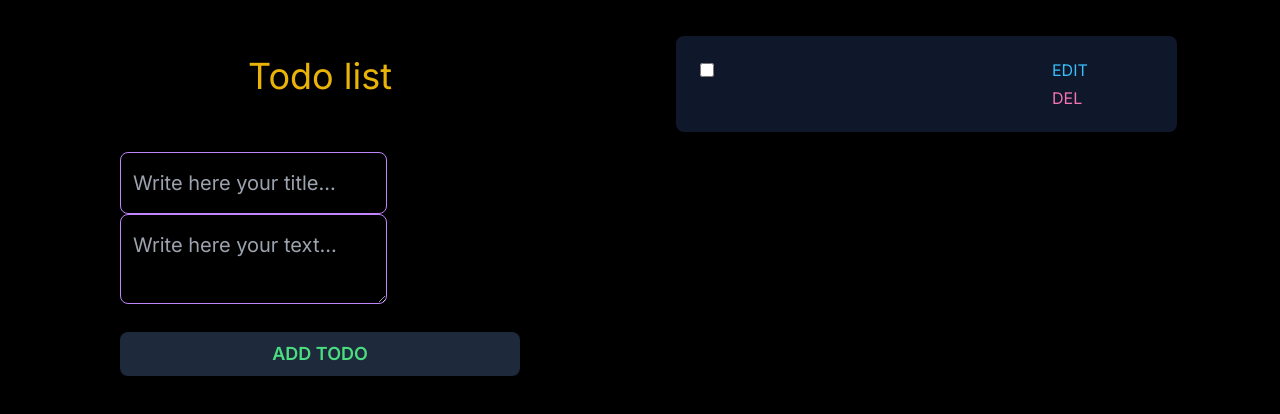
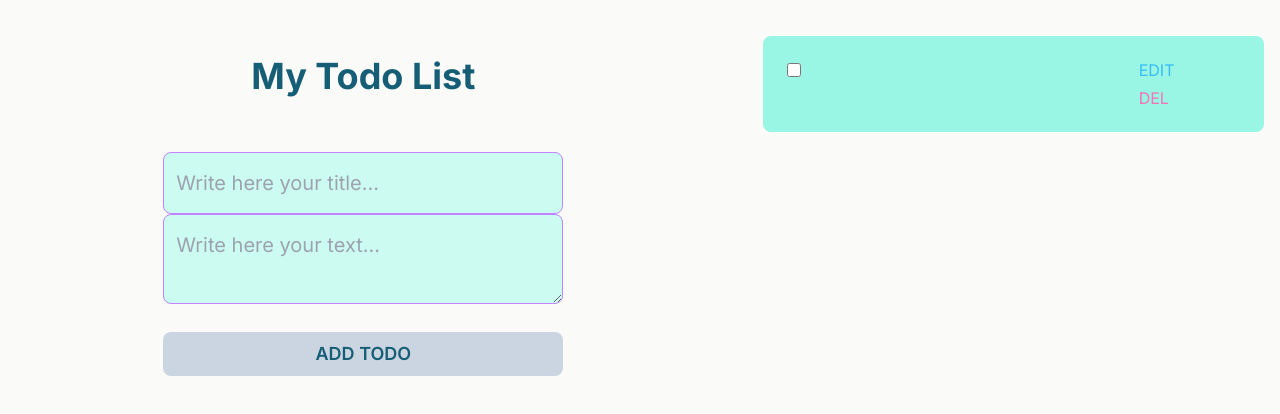
Before and after one commit to Lakatosska/next-mongodb-project, a Next.js app: page / in a window 1280 px wide. Both pictures are taken after typing "Sample", "Sample" into the empty fields and a click on the button "ADD TODO". Shown: the top 414 px of the page. Built offline with nearby package versions, Linux system fonts and the light colour scheme; no server answers; the database is empty.

Commit message:
fix layout

```diff
--- a/src/app/page.tsx
+++ b/src/app/page.tsx
@@ -1,8 +1,6 @@
 "use client"
 
-import Image from 'next/image'
-import styles from './page.module.css'
-import { useState, useEffect, SetStateAction } from "react"
+import { useState, useEffect } from "react"
 
 type Todo = {
   _id: string
@@ -14,13 +12,10 @@ type Todo = {
 export default function Home() {
   const [isLoading, setLoading] = useState(true)
   const [todos, setTodos] = useState<Todo[]>([])
-  const [newTodoText, setNewTodoText] = useState<string>("")
-  const [editTodo, setEditTodo] = useState<Todo | null>(null)
   const [title, setTitle] = useState<string>("")
   const [text, setText] = useState<string>("")
+  const [editTodo, setEditTodo] = useState<Todo | null>(null)
 
-  const onTitleChanged = (e : any) => setTitle(e.target.value)
-  const onTextChanged = (e : any) => setText(e.target.value)
 
   useEffect(() => {
     fetch("http://localhost:3000/api/todo")
@@ -30,6 +25,9 @@ export default function Home() {
       setLoading(false)
     })
   }, [])
+
+  const onTitleChanged = (e : any) => setTitle(e.target.value)
+  const onTextChanged = (e : any) => setText(e.target.value)
 
   const handleSubmitAddTodo = async(event : any) => {
     event.preventDefault();
@@ -107,24 +105,6 @@ export default function Home() {
     }
   }
 
-  // const toggleTodo = async (id: string, completed: boolean) => {
-  //   const response = await fetch('http://localhost:3000/api/todo', {
-  //     method: 'PUT',
-  //     body: JSON.stringify({ id, completed: !completed }),
-  //     headers: {
-  //       'Content-Type': 'application/json'
-  //     }
-  //   })
-
-  //   if (response.status === 200) {
-  //     setTodos(
-  //       todos.map((todo: Todo) =>
-  //         todo._id === id ? { ...todo, completed: !completed } : todo
-  //       )
-  //     )
-  //   }
-  // }
-
   const toggleTodo = async (id: string, title: string, text: string, completed : boolean) => {
     const response = await fetch('http://localhost:3000/api/todo', {
       method: 'PUT',
@@ -154,31 +134,36 @@ export default function Home() {
 
 
   return (
-    <main className="font-mulish grid lg:place-items-start place-items-center w-full bg-black text-purple-500 min-h-screen">
+    <main className="font-mulish grid lg:place-items-start place-items-center w-full bg-stone-50 text-purple-500 min-h-screen">
       <div className="flex lg:flex-row flex-col gap-5 lg:justify-start justify-center lg:items-start items-center w-full">
-        <div className="sm:w-9/12 lg:w-6/12 w-full px-4 lg:my-10 flex flex-col justify-center items-center">
-          <h1 className="text-4xl py-8 lg:py-0 lg:pt-4 lg:pb-14 text-yellow-500">
-            Todo list
+        <div className="sm:w-12/12 lg:w-12/12 w-full px-4 lg:my-10 flex flex-col justify-center items-center">
+          <h1 className="text-4xl py-8 lg:py-0 lg:pt-4 lg:pb-14 text-cyan-800 font-bold">
+            My Todo List
           </h1>
           {/* edit todo */}
           {editTodo ? (
             <>
-              <form onSubmit = {handleSubmitEditTodo}>
+              <form
+                onSubmit = {handleSubmitEditTodo}
+                className="w-full"
+                style={{ width: "400px", display: "flex", flexDirection: "column" }}
+
+              >
                 <input
-                  className="w-full lg:w-8/12 bg-black border border-yellow-400 py-4 text-xl rounded-lg text-purple-400 outline-none px-3"
+                  className="w-full lg:w-12/12 py-4 text-xl rounded-lg text-purple-400 outline-none px-3"
                   type="text"
                   name="title"
                   value={editTodo.title!}
                   onChange={(e) => setEditTodo({...editTodo, title: e.target.value})}
                 />
                 <textarea
-                  className="w-full lg:w-8/12 bg-black border border-yellow-400 py-4 text-xl rounded-lg text-purple-400 outline-none px-3"
+                  className="w-full bg-black border border-yellow-400 py-4 text-xl rounded-lg text-purple-400 outline-none px-3"
                   name="text"
                   value={editTodo.text!}
                   onChange={(e) => setEditTodo({...editTodo, text: e.target.value})}
                 />
 
-                <button className="bg-slate-800 px-6 py-2 rounded-lg my-7 text-green-400 text-lg uppercase font-semibold">
+                <button className="bg-slate-400 px-6 py-2 rounded-lg my-7 text-green-400 text-lg uppercase font-semibold">
                   Save
                 </button>
               </form>
@@ -188,7 +173,7 @@ export default function Home() {
               <>
                 <form onSubmit={handleSubmitAddTodo} style={{ width: "400px", display: "flex", flexDirection: "column" }}>
                   <input
-                    className="w-full lg:w-8/12 bg-black border border-purple-400 py-4 text-xl rounded-lg text-purple-400 outline-none px-3"
+                    className="w-full lg:w-12/12 bg-teal-100 border border-purple-400 py-4 text-xl rounded-lg text-purple-400 outline-none px-3"
                     type="text"
                     name="title"
                     placeholder="Write here your title..."
@@ -197,7 +182,7 @@ export default function Home() {
                   />
 
                   <textarea
-                    className="w-full lg:w-8/12 bg-black border border-purple-400 py-4 text-xl rounded-lg text-purple-400 outline-none px-3"
+                    className="w-full lg:w-12/12 bg-teal-100 border border-purple-400 py-4 text-xl rounded-lg text-purple-400 outline-none px-3"
                     name="text"
                     placeholder="Write here your text..."
                     value={text!}
@@ -205,7 +190,7 @@ export default function Home() {
                   />
 
                   <button
-                    className="bg-slate-800 px-6 py-2 rounded-lg my-7 text-green-400 text-lg uppercase font-semibold"
+                    className="bg-slate-300 px-6 py-2 rounded-lg my-7 text-cyan-800 text-lg uppercase font-semibold"
                   >
                     Add Todo
                   </button>
@@ -229,26 +214,29 @@ export default function Home() {
               {!isLoading && todos && todos.map((todo: Todo) => (
                 <li
                   key={todo._id}
-                  className="bg-slate-900 px-6 py-5 rounded-lg my-3 hover:text-green-400 text-lg w-full flex justify-between items-start"
+                  className="bg-teal-200 px-6 py-5 rounded-lg my-3 hover:text-green-400 text-lg w-full flex justify-between items-start"
                 >
-                  <div className="flex justify-start items-start w-8/12">
+                  <div className="flex justify-start items-start w-8/12 text-wrap">
                     <input
                       type="checkbox"
                       className="w-5 h-5 cursor-pointer mt-1"
                       checked={todo.completed}
                       onChange={() => toggleTodo(todo._id, todo.title!, todo.text!, todo.completed)}
                     />
-                    <div style={{ width: "400px", display: "flex", flexDirection: "column" }}>
+                    <div
+                      className="text-wrap"
+                      style={{ width: "400px", display: "flex", flexDirection: "column",  }}
+                    >
                       <span
                         className={`${
                           todo.completed ? "line-through" : "list-none"
-                        } px-4 w-full text-yellow-500`}>
+                        } px-4 w-full text-cyan-800 font-semibold`}>
                         {todo.title}
                       </span>
                       <span
                         className={`${
                           todo.completed ? "line-through" : "list-none"
-                        } px-4 w-full text-yellow-500`}>
+                        } px-4 w-full text-cyan-800 text-wrap`}>
                         {todo.text}
                       </span>
                     </div>
```
